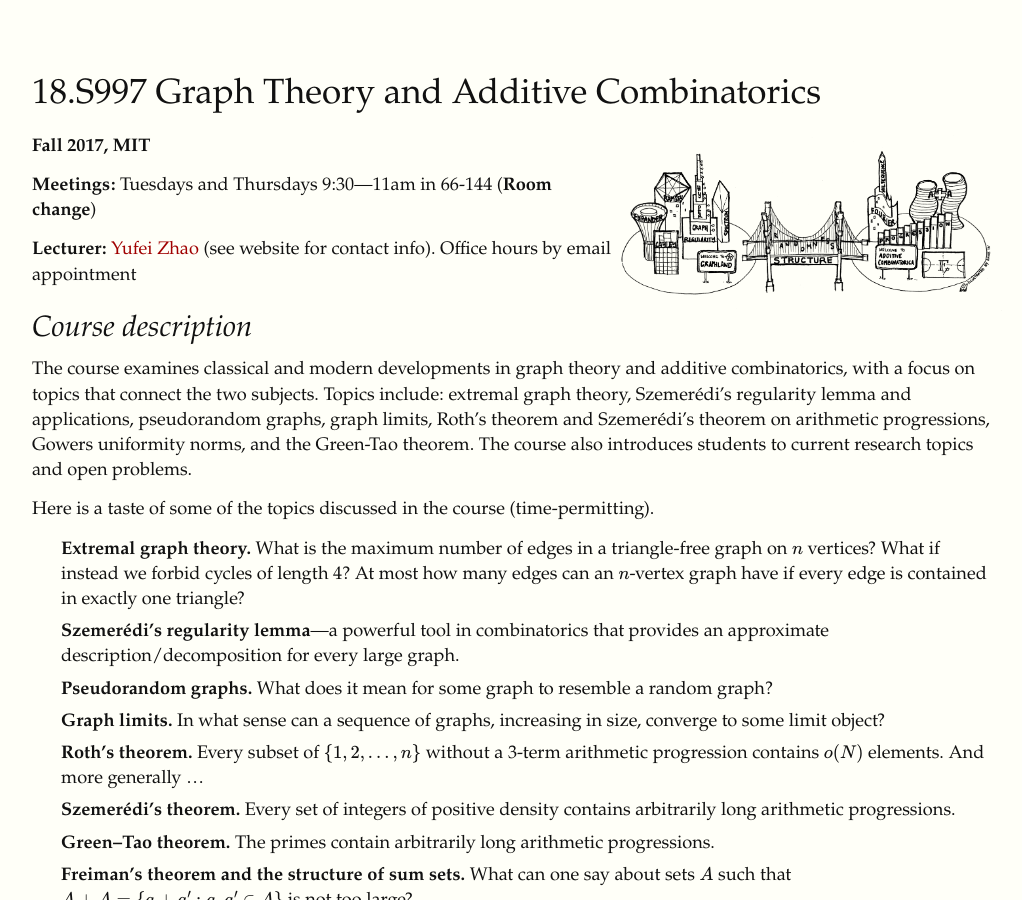
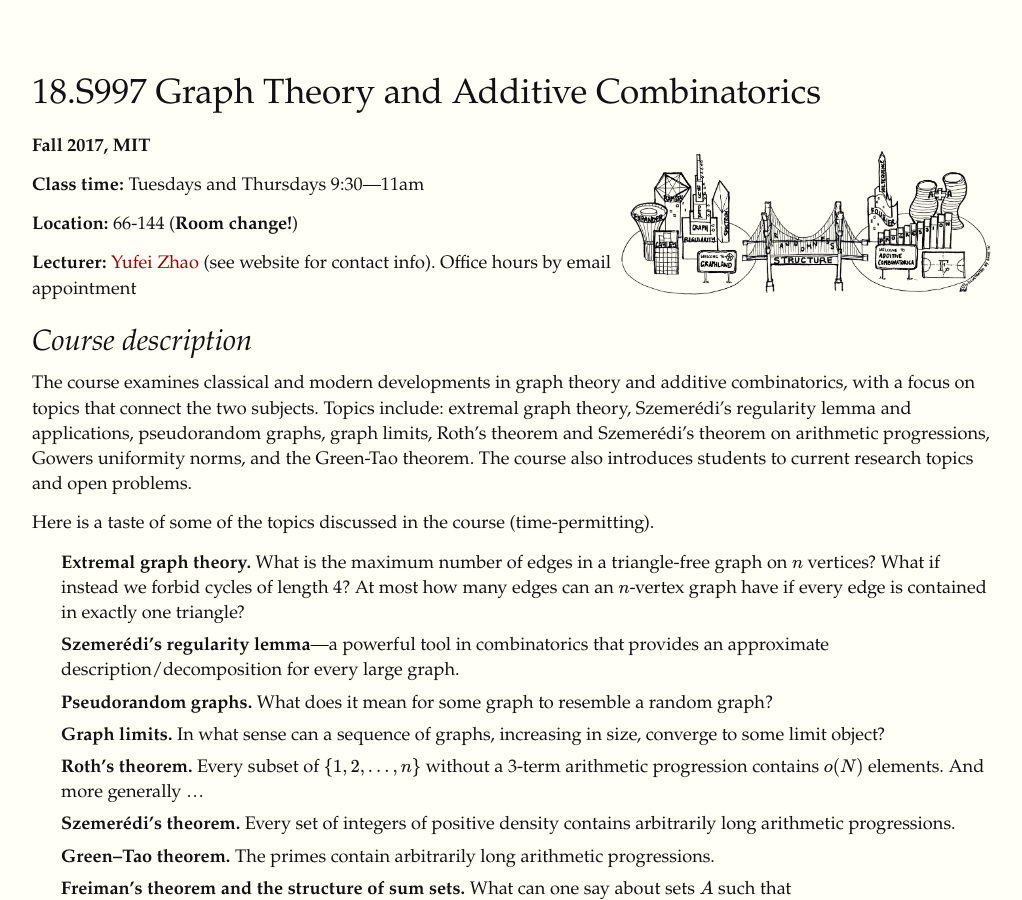
Before and after one commit to yufeizhao/yufeizhao.github.io, a Jekyll site: the page built from gtac/index.md, in a window 1280 px wide and 900 px high. Shown: the whole window, without its empty margins (123-1145 px from the left). Built offline with Jekyll 4.4.1, drawn with Linux system fonts in a browser that asks for light colours; nearby versions of some CDN libraries; formulas are drawn with MathJax 3.

Commit message:
room change

```diff
--- a/gtac/index.md
+++ b/gtac/index.md
@@ -12,7 +12,9 @@ description: "MIT Fall 2017. 18.S997 Special Subject: Graph Theory and Additive
 
 **Fall 2017, MIT**
 
-**Meetings:** Tuesdays and Thursdays 9:30---11am in 66-144 (**Room change**)
+**Class time:** Tuesdays and Thursdays 9:30---11am
+
+**Location:** 66-144 (**Room change!**)
 
 **Lecturer:** [Yufei Zhao](http://yufeizhao.com) (see website for contact info). Office hours by email appointment
 
```
